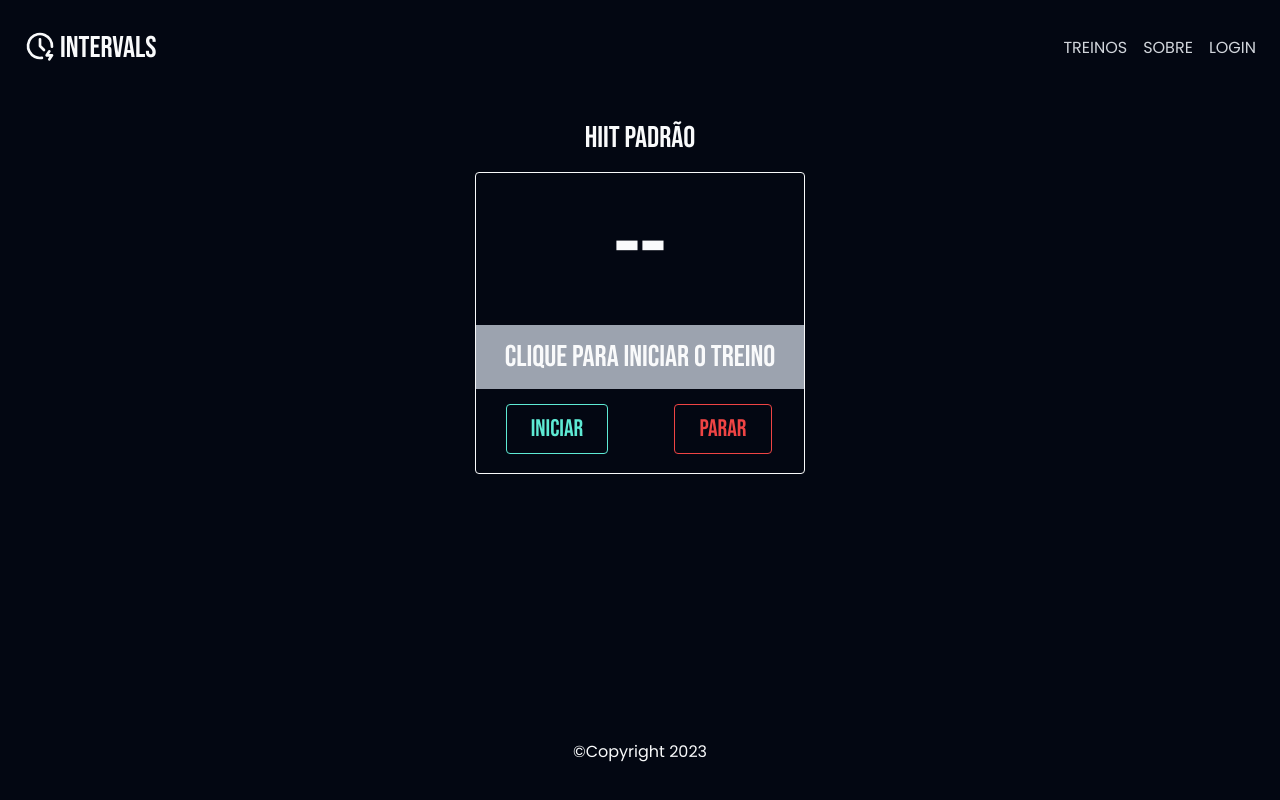
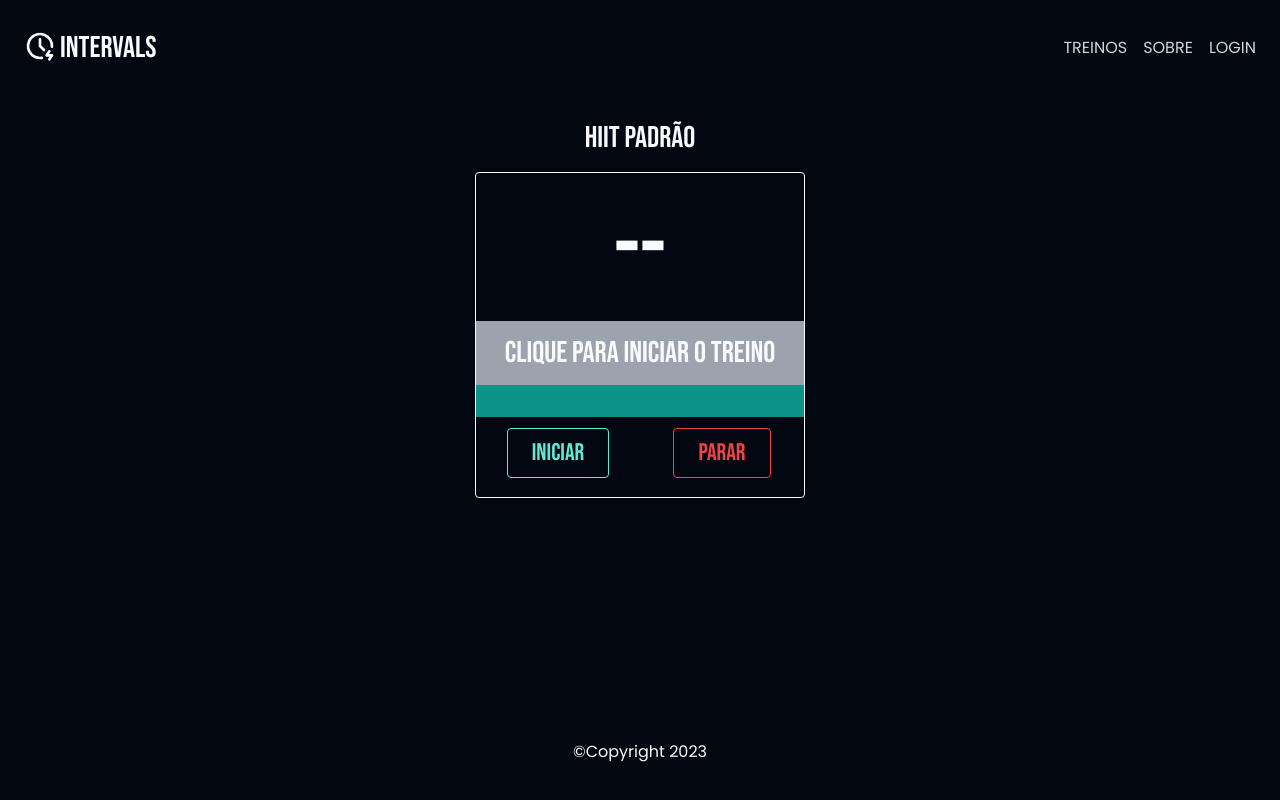
Before and after one commit to johnnysn/intervals, a Next.js app: page /treinos/id1 in a window 1280 px wide. Built offline with nearby package versions, Linux system fonts and the light colour scheme.

Commit message:
feat: Add progress bar to training panel

```diff
--- a/src/components/TreinoPanel.module.css
+++ b/src/components/TreinoPanel.module.css
@@ -3,11 +3,11 @@
   grid-template-areas:
     "timer timer"
     "bar bar"
+    "progress progress"
     "start stop";
   grid-template-columns: 1fr 1fr;
-  grid-template-rows: 140px 64px 72px;
+  grid-template-rows: 140px 64px 32px 72px;
   align-items: center;
-  gap: 4px;
   width: 330px;
 }
 
@@ -19,6 +19,10 @@
   grid-area: bar;
 }
 
+.progress {
+  grid-area: progress;
+}
+
 .start {
   grid-area: start;
 }
--- a/src/components/TreinoPanel.tsx
+++ b/src/components/TreinoPanel.tsx
@@ -82,6 +82,11 @@ export default function TreinoPanel({ treino }: Props) {
     }
   }
 
+  const totalTime = treino.intervals.map(i => i.seconds).reduce((v1, v2) => v1 + v2, 0);
+  const remainingTime = treino.intervals.filter((interval, index) => index > currentTimerState.currentInterval)
+    .map(i => i.seconds).reduce((v1, v2) => v1 + v2, 0) + currentTimerState.timer;
+  const progress = Math.round(remainingTime * 100 / totalTime);
+
 
   return (
     <div className={`${styles['panel']} border rounded py-2 border-gray-50 ${bebas.className}`}>
@@ -91,6 +96,10 @@ export default function TreinoPanel({ treino }: Props) {
 
       <div className={`${styles['bar']} ${bgColorClass} flex items-center justify-center h-full text-3xl`}>
         {currentTimerState.isPlaying ? currInterval.label : 'Clique para iniciar o treino'}
+      </div>
+
+      <div className={`${styles['progress']} bg-gray-700 h-full`}>
+        <div className='bg-teal-600 h-full' style={{width: `${progress}%`}}></div>
       </div>
 
       <div className={`${styles['start']} flex justify-center col-span-2`}>
```
